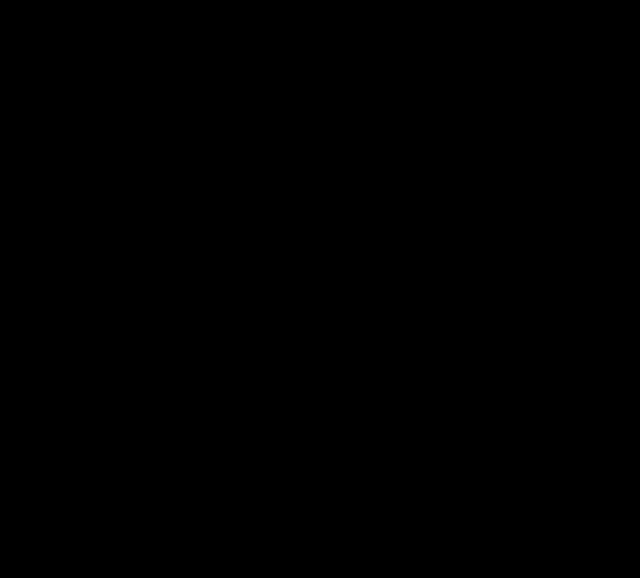
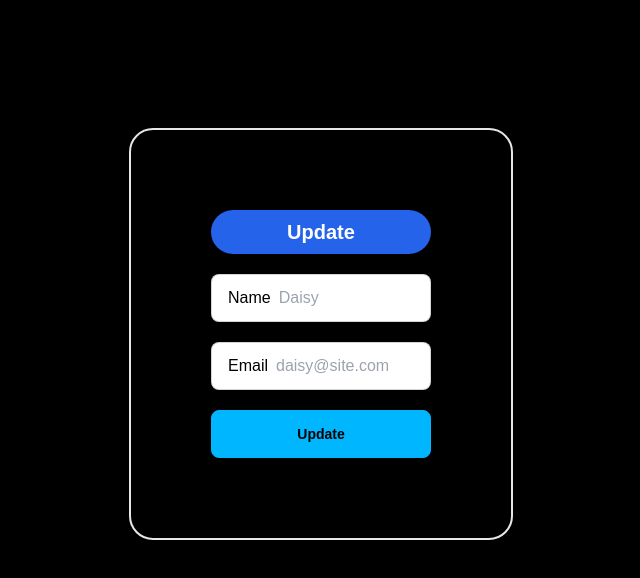
Before and after one commit to Shakib-Shajid/next_crud, a Next.js app: page /update in a window 1280 px wide. Before the commit this address had no page. Shown: the top 578 px of the page, without its empty margins (319-959 px from the left). Built offline with nearby package versions, Linux system fonts and the light colour scheme.

Commit message:
create and update input field added

```diff
--- /dev/null
+++ b/src/app/create/page.jsx
@@ -0,0 +1,24 @@
+import React from 'react';
+
+const page = () => {
+    return (
+        <div className='pt-32'>
+            <div className='w-[30%] mx-auto text-center space-y-5 border-2 p-20 rounded-3xl'>
+                <h3 className='text-xl font-bold text-black p-2 rounded-3xl bg-green-600'>Create</h3>
+
+                <label className="input input-bordered flex items-center gap-2 text-black">
+                    Name
+                    <input type="text" className="grow" placeholder="Daisy" />
+                </label>
+                <label className="input input-bordered flex items-center gap-2 text-black">
+                    Email
+                    <input type="text" className="grow" placeholder="daisy@site.com" />
+                </label>
+
+                <button className='btn w-full btn-success'>Create</button>
+            </div>
+        </div>
+    );
+};
+
+export default page;
--- /dev/null
+++ b/src/app/delete/page.jsx
@@ -0,0 +1,11 @@
+import React from 'react';
+
+const page = () => {
+    return (
+        <div>
+            <h3>Delete</h3>
+        </div>
+    );
+};
+
+export default page;
--- a/src/app/layout.js
+++ b/src/app/layout.js
@@ -21,7 +21,7 @@
   return (
     <html lang="en">
       <body
-        className={`${geistSans.variable} ${geistMono.variable} antialiased bg-black h-screen`}
+        className={`${geistSans.variable} ${geistMono.variable} antialiased bg-black h-screen text-white`}
       >
         {children}
       </body>
--- /dev/null
+++ b/src/app/read/page.jsx
@@ -0,0 +1,11 @@
+import React from 'react';
+
+const page = () => {
+    return (
+        <div>
+            <h3>Read</h3>
+        </div>
+    );
+};
+
+export default page;
--- /dev/null
+++ b/src/app/update/page.jsx
@@ -0,0 +1,24 @@
+import React from 'react';
+
+const page = () => {
+    return (
+        <div className='pt-32'>
+            <div className='w-[30%] mx-auto text-center space-y-5 border-2 p-20 rounded-3xl'>
+                <h3 className='text-xl font-bold text-white p-2 rounded-3xl bg-blue-600'>Update</h3>
+
+                <label className="input input-bordered flex items-center gap-2 text-black">
+                    Name
+                    <input type="text" className="grow" placeholder="Daisy" />
+                </label>
+                <label className="input input-bordered flex items-center gap-2 text-black">
+                    Email
+                    <input type="text" className="grow" placeholder="daisy@site.com" />
+                </label>
+
+                <button className='btn w-full btn-info'>Update</button>
+            </div>
+        </div>
+    );
+};
+
+export default page;
--- a/src/components/Details.jsx
+++ b/src/components/Details.jsx
@@ -1,12 +1,13 @@
+import Link from 'next/link';
 import React from 'react';
 
 const Details = () => {
     return (
         <div>
-            <button className='btn btn-lg mx-10 btn-success'>Create</button>
-            <button className='btn btn-lg mx-10 btn-info'>Read</button>
-            <button className='btn btn-lg mx-10 btn-warning'>Update</button>
-            <button className='btn btn-lg mx-10 btn-error'>Delete</button>
+            <Link href="/create"><button className='btn btn-lg mx-10 btn-success'>Create</button></Link>
+            <Link href="/read"><button className='btn btn-lg mx-10 btn-info'>Read</button></Link>
+            <Link href="/update"><button className='btn btn-lg mx-10 btn-warning'>Update</button></Link>
+            <Link href="/delete"><button className='btn btn-lg mx-10 btn-error'>Delete</button></Link>
         </div>
     );
 };
```
Also changed, not shown: src/app/globals.css (line endings or trailing spaces).
